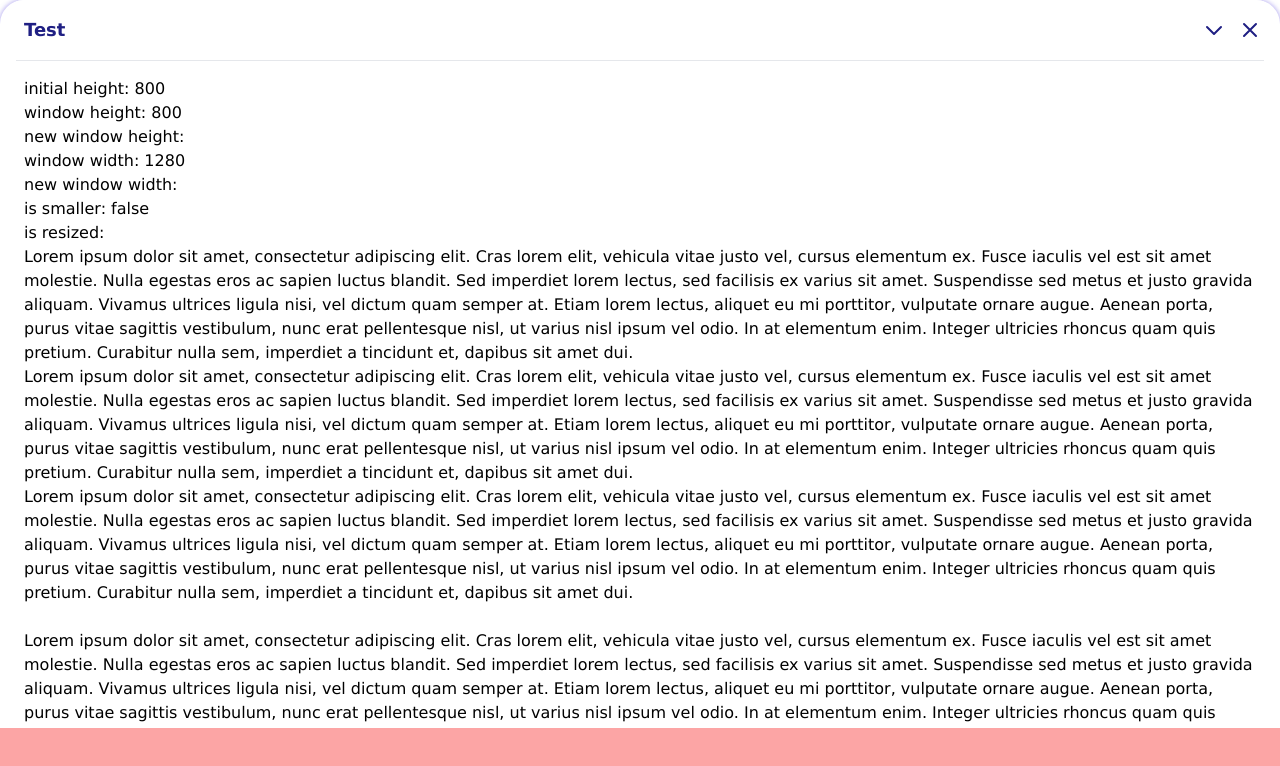
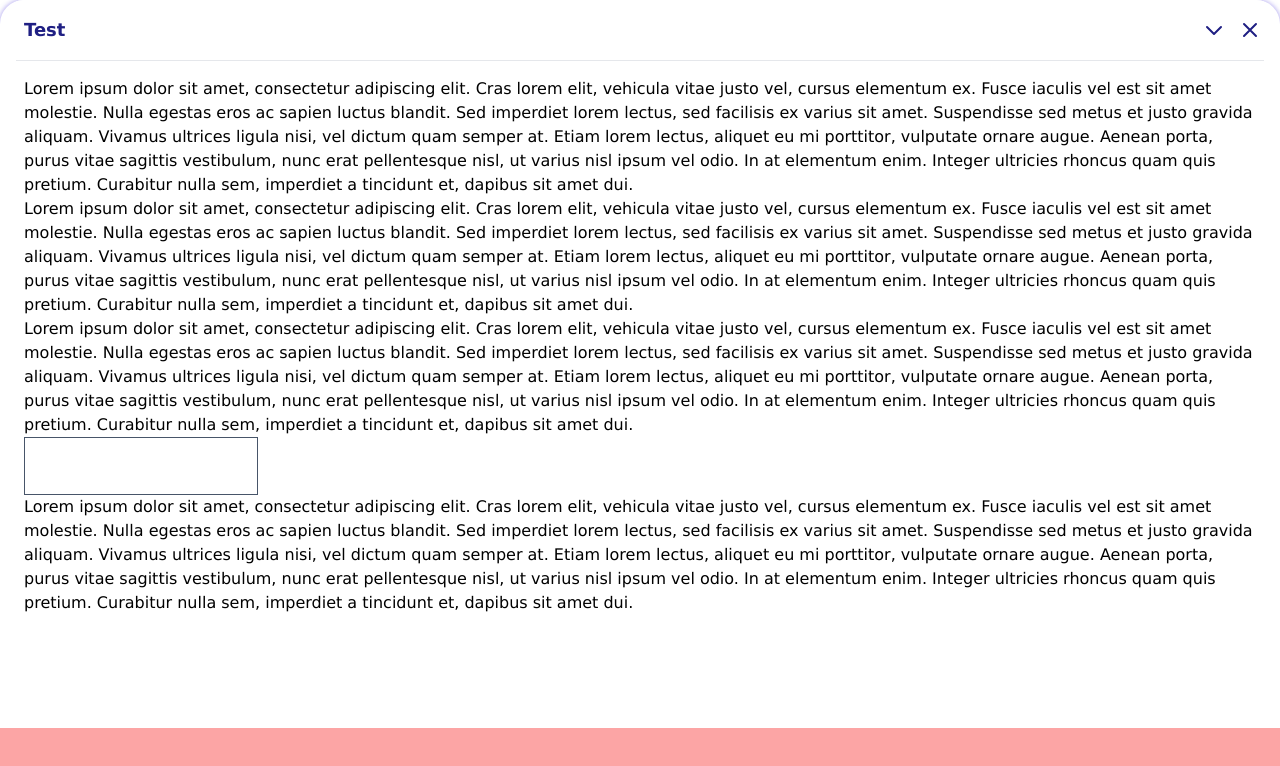
Before and after one commit to OskarGrzelak/vue-swipe-panel-test, a Vue app: page / in a window 1280 px wide. Shown: the top 766 px of the page. Built offline with nearby package versions, Linux system fonts and the light colour scheme.

Commit message:
control block state with props

```diff
--- a/src/App.vue
+++ b/src/App.vue
@@ -11,38 +11,7 @@ const toolbarHeight = computed(() => {
   return `calc(100% - 72px)`;
 });
 
-const initialHeight = ref(null);
-const isSmaller = ref(null);
-const handleResize = (payload) => {
-  initialHeight.value = payload.initialHeight;
-  isSmaller.value = payload.isSmaller;
-};
-
-const height = ref(null);
-const width = ref(null);
-const isResized = ref(null);
-const newWidth = ref(null);
-const newHeight = ref(null);
-onMounted(() => {
-  height.value = window.visualViewport.height;
-  width.value = window.innerWidth;
-
-  window.addEventListener("resize", (e) => {
-    if (newHeight.value) height.value = newHeight.value;
-    if (newWidth.value) width.value = newWidth.value;
-    console.log(e);
-    if (
-      width.value !== window.innerWidth ||
-      height.value !== window.visualViewport.height
-    ) {
-      isResized.value = true;
-    } else {
-      isResized.value = false;
-    }
-    newWidth.value = window.innerWidth;
-    newHeight.value = window.visualViewport.height;
-  });
-});
+const blockPanel = ref(false);
 </script>
 
 <template>
@@ -122,18 +91,12 @@ onMounted(() => {
     <div class="absolute bottom-0 left-0 w-full h-[72px] z-50 bg-red-300"></div>
     <SwipePanel
       v-if="showPopup"
+      :block-panel="blockPanel"
       @close="handleCloseButtonClicked"
       @resize="handleResize"
     >
       <template #header> Test </template>
       <template #body>
-        <p>initial height: {{ initialHeight }}</p>
-        <p>window height: {{ height }}</p>
-        <p>new window height: {{ newHeight }}</p>
-        <p>window width: {{ width }}</p>
-        <p>new window width: {{ newWidth }}</p>
-        <p>is smaller: {{ isSmaller }}</p>
-        <p>is resized: {{ isResized }}</p>
         <p>
           Lorem ipsum dolor sit amet, consectetur adipiscing elit. Cras lorem
           elit, vehicula vitae justo vel, cursus elementum ex. Fusce iaculis vel
@@ -173,7 +136,14 @@ onMounted(() => {
           pretium. Curabitur nulla sem, imperdiet a tincidunt et, dapibus sit
           amet dui.
         </p>
-        <input type="text" name="text" id="text" />
+        <input
+          type="text"
+          name="text"
+          id="text"
+          class="p-4 border border-slate-600"
+          @focus="blockPanel = true"
+          @blur="blockPanel = false"
+        />
         <p>
           Lorem ipsum dolor sit amet, consectetur adipiscing elit. Cras lorem
           elit, vehicula vitae justo vel, cursus elementum ex. Fusce iaculis vel
--- a/src/components/SwipePanel.vue
+++ b/src/components/SwipePanel.vue
@@ -165,6 +165,44 @@ export default {
     currentLevel(lvl) {
       if (lvl !== "min") this.blink = false;
     },
+    blockPanel(bool) {
+      if (bool) {
+        console.log("block")
+        this.swipeToLevel("max");
+        this.$refs.panel.removeEventListener(
+          this.events[this.deviceType].down,
+          this.handleDownEvent
+        );
+        this.$refs.panel.removeEventListener(
+          this.events[this.deviceType].move,
+          this.handleMoveEvent
+        );
+        this.$refs.panel.removeEventListener(
+          this.events[this.deviceType].up,
+          this.handleSwipe
+        );
+        this.$refs.panel.removeEventListener("mouseleave", this.handleSwipe);
+      } else {
+        console.log("unblock")
+        this.swipeToLevel("mid");
+        this.$refs.panel.addEventListener(
+          this.events[this.deviceType].down,
+          this.handleDownEvent
+        );
+        //Mousemove / touchmove
+        this.$refs.panel.addEventListener(
+          this.events[this.deviceType].move,
+          this.handleMoveEvent
+        );
+        //Stop Drawing
+        this.$refs.panel.addEventListener(
+          this.events[this.deviceType].up,
+          this.handleSwipe
+        );
+
+        this.$refs.panel.addEventListener("mouseleave", this.handleSwipe);
+      }
+    },
   },
   mounted() {
     this.initialHeight = window.innerHeight;
@@ -219,7 +257,6 @@ export default {
       this.panelHeaderHeight = this.$refs.panelHeader.offsetHeight;
       this.createLevels();
       this.isTouchDevice();
-      console.log(this.levels);
 
       this.$nextTick(() => {
         try {
@@ -227,61 +264,6 @@ export default {
         } catch (error) {
           throw new Error(`swipe panel on mounted | ${error.message}`);
         }
-
-        if (window.visualViewport.height < this.initialHeight) {
-          this.swipeToLevel("max");
-          this.$refs.panel.removeEventListener(
-            this.events[this.deviceType].down,
-            this.handleDownEvent
-          );
-          this.$refs.panel.removeEventListener(
-            this.events[this.deviceType].move,
-            this.handleMoveEvent
-          );
-          this.$refs.panel.removeEventListener(
-            this.events[this.deviceType].up,
-            this.handleSwipe
-          );
-          this.$refs.panel.removeEventListener("mouseleave", this.handleSwipe);
-          /* this.$refs.panel.style.height = `${window.visualViewport.height}px`; */
-          /* document.querySelector(
-            "#main"
-          ).style.height = `${window.visualViewport.height}px`; */
-          /* document.querySelector("#app").style.overflowY = "hidden"; */
-          /* document.querySelector(
-            "#app"
-          ).style.height = `${window.visualViewport.height}px`; */
-          /* document.body.style.height = `${window.visualViewport.height}px`; */
-          /* document.body.style.overflowY = "hidden"; */
-        } else {
-          this.swipeToLevel("mid");
-          this.$refs.panel.addEventListener(
-            this.events[this.deviceType].down,
-            this.handleDownEvent
-          );
-          //Mousemove / touchmove
-          this.$refs.panel.addEventListener(
-            this.events[this.deviceType].move,
-            this.handleMoveEvent
-          );
-          //Stop Drawing
-          this.$refs.panel.addEventListener(
-            this.events[this.deviceType].up,
-            this.handleSwipe
-          );
-
-          this.$refs.panel.addEventListener("mouseleave", this.handleSwipe);
-          /* this.$refs.panel.style.height = ""; */
-          /* document.querySelector("#main").style.height = ""; */
-          /* document.querySelector("#app").style.overflowY = ""; */
-          /* document.querySelector("#app").style.height = ""; */
-          /* document.body.style.height = ""; */
-          /* document.body.style.overflowY = ""; */
-        }
-        this.$emit("resize", {
-          initialHeight: this.initialHeight,
-          isSmaller: window.visualViewport.height < this.initialHeight,
-        });
       });
     },
     isTouchDevice() {
```
Also changed, not shown: 3 other files (tests, documents, lock files or other folders).
